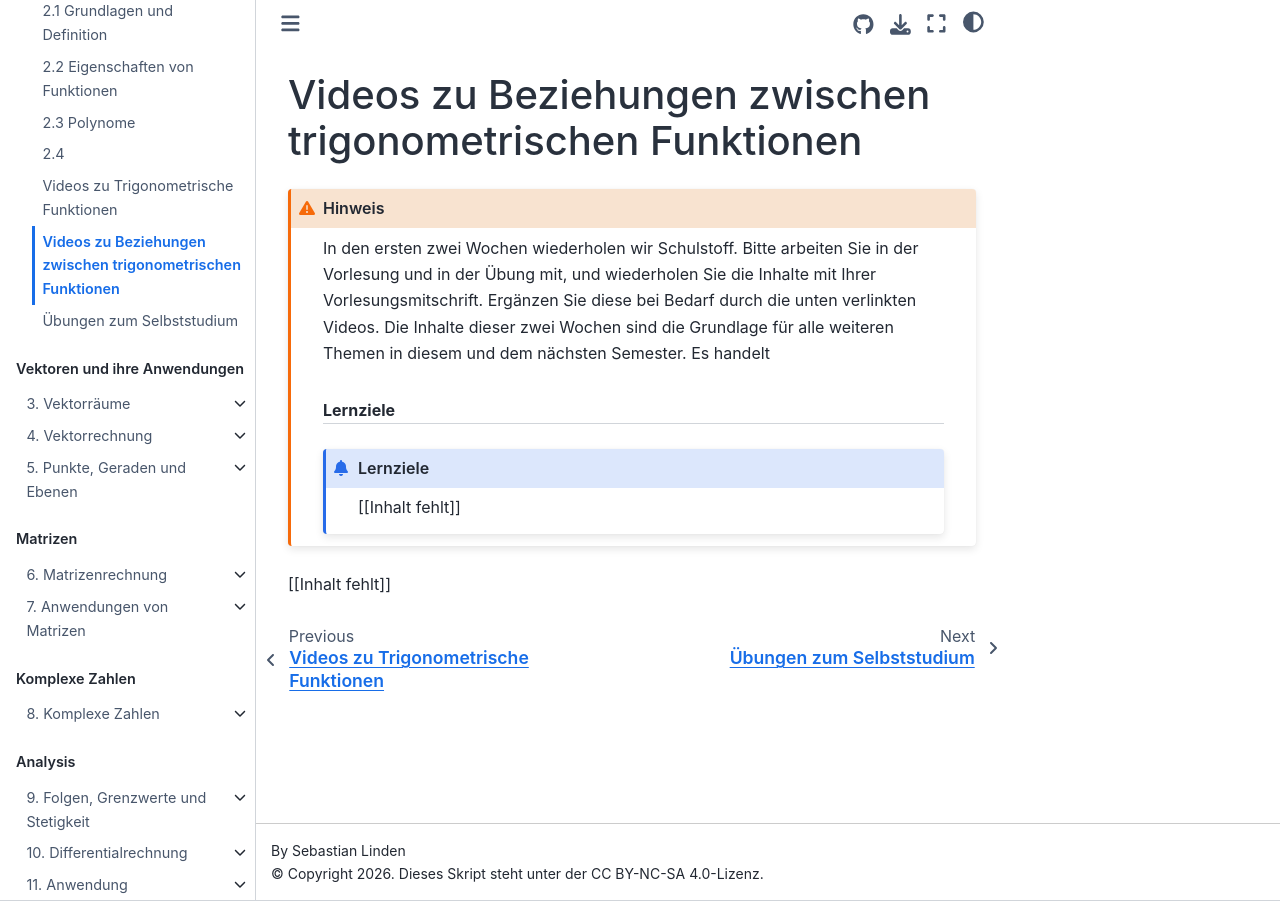
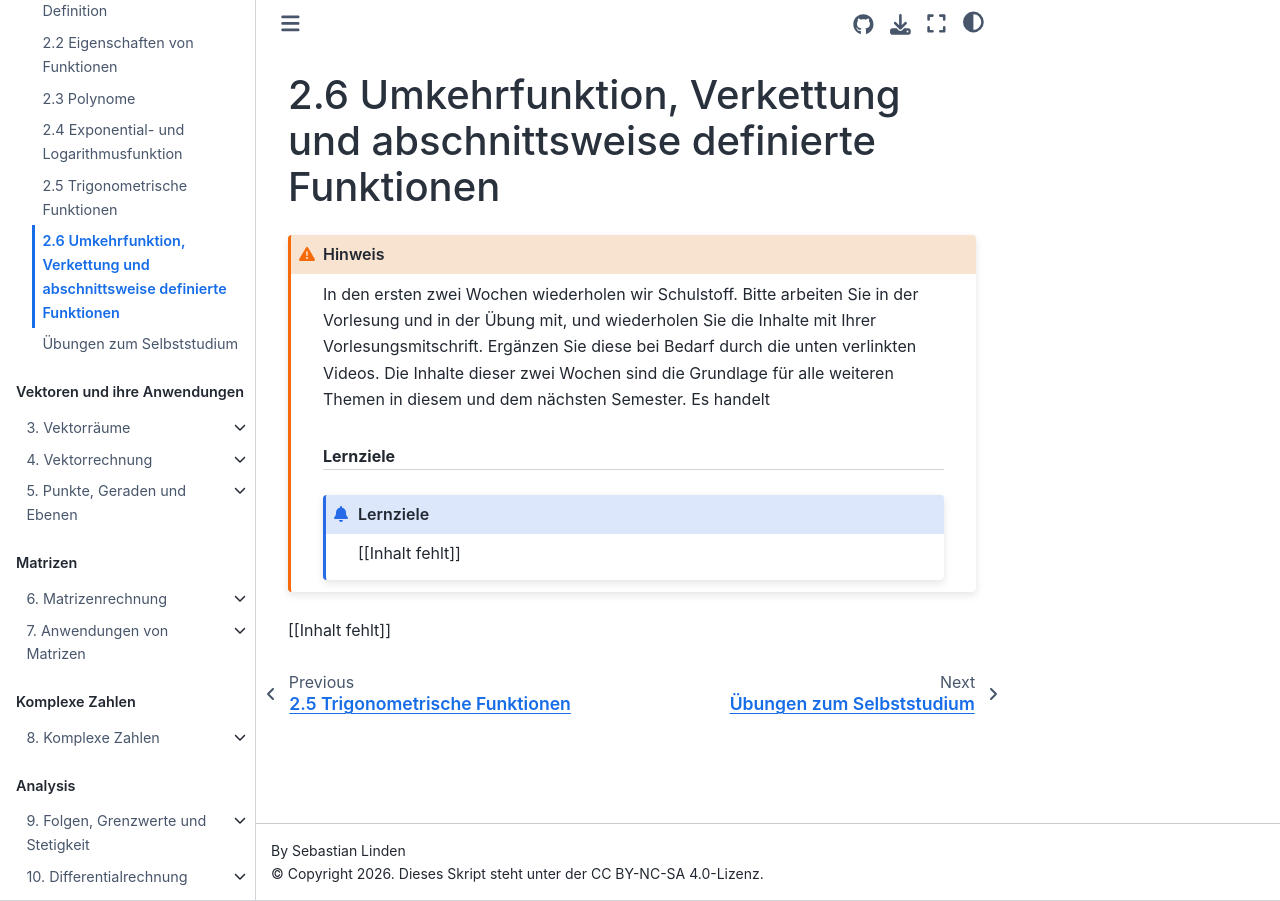
Before and after one commit to s-linden/mathematik-1-grundlagen, a Jupyter Book: the page built from chapter02/chapter02_sec06.md, in a window 1280 px wide. Built offline with Jupyter Book 1.0.4 settings and Sphinx 7.4.7 and the Sphinx Book theme 1.1.4, drawn with Linux system fonts in a browser that asks for light colours; a script that is not in the unit is left out; comment, search, counter and statistics services are not loaded.

Commit message:
„Kommentar“

````diff
--- a/chapter02/chapter02_sec04.md
+++ b/chapter02/chapter02_sec04.md
@@ -1,4 +1,4 @@
-# 2.4
+# 2.4 Exponential- und Logarithmusfunktion
 
 ```{admonition} Hinweis
 :class: warning
--- a/chapter02/chapter02_sec05.md
+++ b/chapter02/chapter02_sec05.md
@@ -1,4 +1,4 @@
-# Videos zu Trigonometrische Funktionen
+# 2.5 Trigonometrische Funktionen
 
 ```{admonition} Hinweis
 :class: warning
--- a/chapter02/chapter02_sec06.md
+++ b/chapter02/chapter02_sec06.md
@@ -1,4 +1,4 @@
-# Videos zu Beziehungen zwischen trigonometrischen Funktionen
+# 2.6 Umkehrfunktion, Verkettung und abschnittsweise definierte Funktionen
 
 ```{admonition} Hinweis
 :class: warning
````
